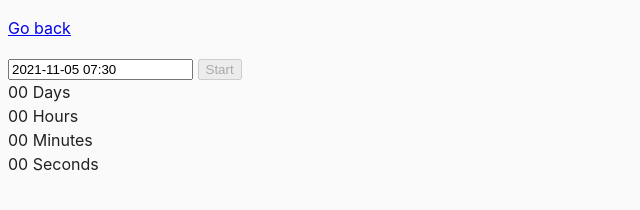
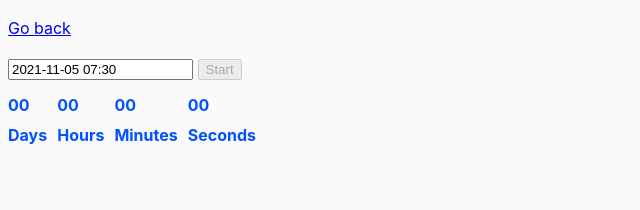
Before and after one commit to Malogon-Anastasia/goit-js-hw-09, a website built with Parcel: page src/02-timer.html in a window 1280 px wide. Shown: the whole page, without its empty margins (0-640 px from the left). Built offline with nearby package versions, Linux system fonts and the light colour scheme.

Commit message:
update styles

```diff
--- a/src/css/common.css
+++ b/src/css/common.css
@@ -28,3 +28,22 @@ img {
           font-weight: 700;
           letter-spacing: 0.04em;
 }
+
+.field {
+display: flex;
+flex-direction: column;
+}
+
+.timer {
+  display: flex;
+  margin-top: 10px;
+  font-family: inherit;
+  font-weight: 700;
+  font-size: 16px;
+  line-height: 1.9;
+  color: rgb(0, 81, 255);
+}
+
+.label {
+  margin-right: 10px;
+  }
```
